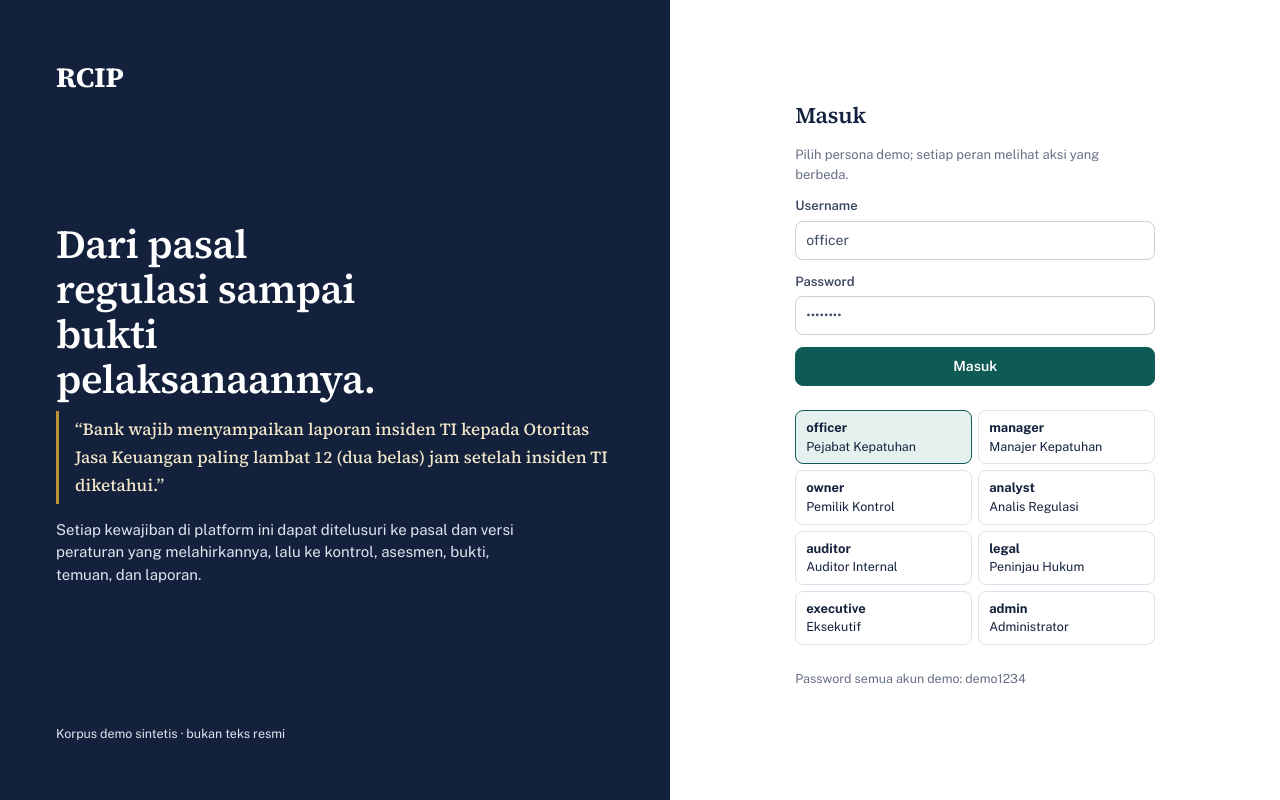
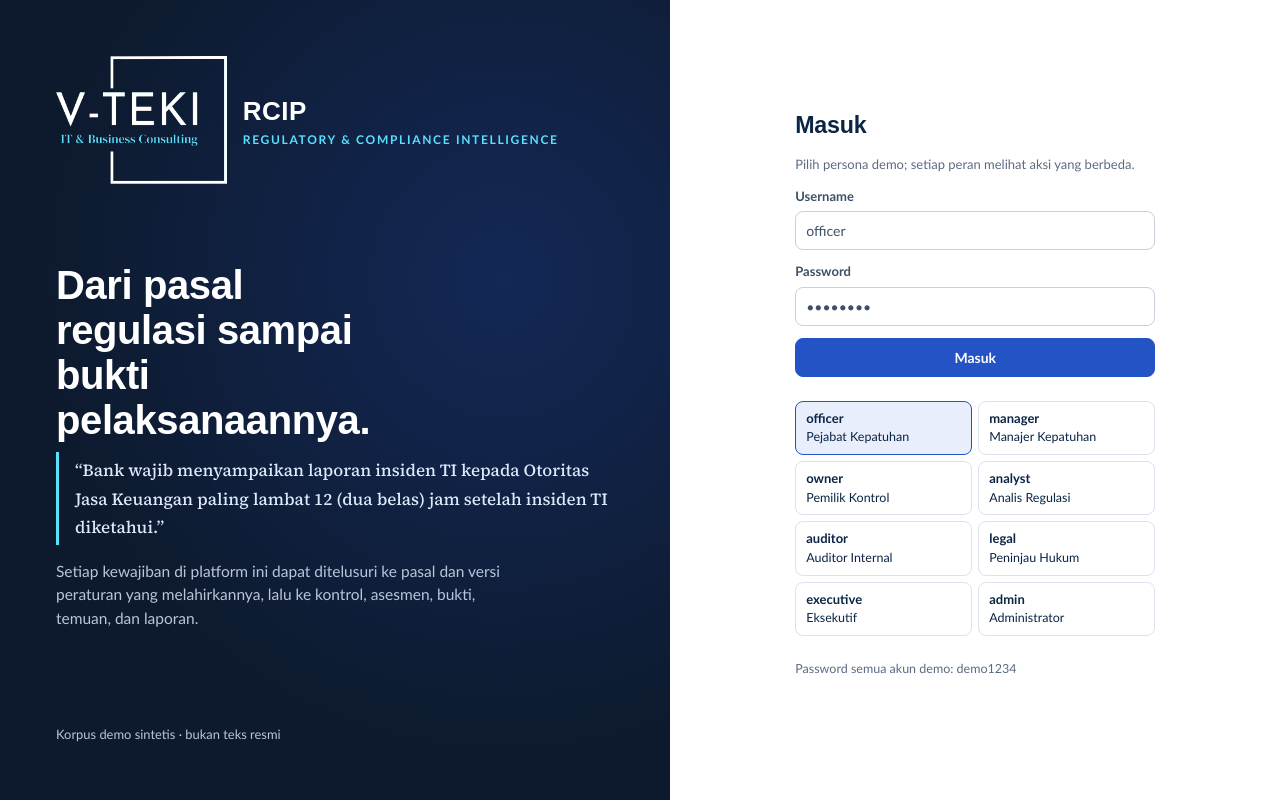
Before and after one commit to vivianawahyu-alt/RCIP_Platform, a React (Vite) app in the folder web/: page / in a window 1280 px wide. Built offline with nearby package versions, Linux system fonts and the light colour scheme.

Commit message:
Branding V-TEKI

```diff
--- a/web/index.html
+++ b/web/index.html
@@ -1,5 +1,9 @@
 <!doctype html>
 <html lang="id"><head><meta charset="UTF-8" /><meta name="viewport" content="width=device-width, initial-scale=1.0" />
 <link rel="preconnect" href="https://fonts.googleapis.com" /><link rel="preconnect" href="https://fonts.gstatic.com" crossorigin />
-<link href="https://fonts.googleapis.com/css2?family=Public+Sans:wght@400;600;700&family=Source+Serif+4:opsz,wght@8..60,500;8..60,600;8..60,700&display=swap" rel="stylesheet" />
-<title>RCIP — Regulatory & Compliance Intelligence</title></head><body><div id="root"></div><script type="module" src="/src/main.tsx"></script></body></html>
+<!-- Tipografi V-TEKI: Arial (judul) & Calibri (isi). Arimo & Carlito = padanan metrik terbuka. Source Serif 4 hanya untuk kutipan teks pasal. -->
+<link href="https://fonts.googleapis.com/css2?family=Arimo:wght@400;700&family=Carlito:ital,wght@0,400;0,700;1,400&family=Source+Serif+4:opsz,wght@8..60,500;8..60,600;8..60,700&display=swap" rel="stylesheet" />
+<meta name="theme-color" content="#0d1a2e" />
+<title>RCIP — Regulatory & Compliance Intelligence · V-TEKI</title>
+</head>
+<body><div id="root"></div><script type="module" src="/src/main.tsx"></script></body></html>
--- a/web/src/App.tsx
+++ b/web/src/App.tsx
@@ -83,7 +83,7 @@ export default function App() {
       <button onClick={logout}>Keluar</button>
     </div></div>
     <div className="mainbar"><div className="wrap">
-      <button className="wordmark" onClick={() => go(homeRoute(me.role))} aria-label="Beranda RCIP"><strong>RCIP</strong><span>Regulatory & Compliance Intelligence</span></button>
+      <button className="wordmark" onClick={() => go(homeRoute(me.role))}aria-label="Beranda RCIP"><img className="brand-logo" src={BRAND_LOGO} alt="V-TEKI IT & Business Consulting" /><i className="divider" aria-hidden="true" /><strong>RCIP</strong><span>Regulatory & Compliance Intelligence</span></button>
       <nav className="menu" aria-label="Menu utama">
         {MENU.map(g => ({ ...g, items: g.items.filter(i => canSeePage(me.role, i.route) && (!i.only || i.only.includes(me.role))) })).filter(g => g.items.length > 0).map(g => {
                     const active = g.items.some(i => i.route === (page === "peraturan" ? "katalog" : page));  // halaman detail ikut menandai Katalog
@@ -125,6 +125,7 @@ export default function App() {
     </main>
     {/* Footer ringkas: nama aplikasi + program, rata tengah (lihat footer.site di styles.css) */}
     <footer className="site"><div className="wrap">
+            <img className="brand-logo" src={BRAND_LOGO} alt="V-TEKI IT & Business Consulting" />
       <b>RCIP</b><p>Capstone V-TEKI × UKDW.</p>
     </div></footer>
     {cite && <div className="modal" onClick={() => setCite(null)}><div onClick={e => e.stopPropagation()} role="dialog" aria-modal="true" aria-label="Teks pasal">
@@ -136,6 +137,9 @@ export default function App() {
     </div></div>}
   </>;
 }
+
+// Logo resmi V-TEKI (Logo V-TEKI HD Trans, latar transparan) — web/public/brand/vteki-logo.png
+const BRAND_LOGO = `${import.meta.env.BASE_URL}brand/vteki-logo.png`;
 
 const PERSONAS: [string, string][] = [["officer", "Pejabat Kepatuhan"], ["manager", "Manajer Kepatuhan"], ["owner", "Pemilik Kontrol"],
   ["analyst", "Analis Regulasi"], ["auditor", "Auditor Internal"], ["legal", "Peninjau Hukum"], ["executive", "Eksekutif"], ["admin", "Administrator"]];
@@ -149,7 +153,7 @@ function Login({ onDone }: { onDone: (m: Me) => void }) {
   };
   return <div className="login-shell">
     <section className="login-art">
-      <div><strong style={{ fontFamily: "var(--serif)", fontSize: 28, color: "#fff" }}>RCIP</strong></div>
+      <div className="login-brand"><img className="brand-logo" src={BRAND_LOGO} alt="V-TEKI IT & Business Consulting" /><div><strong>RCIP</strong><span>Regulatory & Compliance Intelligence</span></div></div>
       <div>
         <h1>Dari pasal regulasi sampai bukti pelaksanaannya.</h1>
         <div className="verbatim">“Bank wajib menyampaikan laporan insiden TI kepada Otoritas Jasa Keuangan paling lambat 12 (dua belas) jam setelah insiden TI diketahui.”</div>
--- a/web/src/styles.css
+++ b/web/src/styles.css
@@ -1,26 +1,35 @@
-/* RCIP — tampilan portal regulasi. Struktur terinspirasi portal informasi hukum; identitas visual sendiri. */
+/* RCIP — tampilan portal regulasi dengan identitas visual V-TEKI (IT & Business Consulting).
+   Palet & tipografi dari V-TEKI Company Profile 2026: navy #0B2545, latar gelap #0D1A2E, teks #4A5C74,
+   garis #DBE2EE, aksen teal #0E7C86, biru #2353C4, cyan #5AE0FF; judul Arial Bold, isi Calibri.
+   Nama variabel lama (--teal = warna aksi utama, dst.) dipertahankan agar seluruh halaman ikut berubah. */
 :root {
-  --ink: #14213d;
-  --ink-2: #3d4a63;
-  --muted: #667085;
-  --line: #dde2ea;
-  --surface: #f4f6f8;
+  --ink: #0b2545;          /* navy V-TEKI: judul & teks utama */
+  --ink-2: #3e4f67;        /* teks isi */
+  --muted: #5b6b82;        /* teks sekunder (kontras AA) */
+  --line: #dbe2ee;
+  --surface: #f4f7fb;      /* latar terang company profile */
   --paper: #ffffff;
-  --teal: #0e5a54;
-  --teal-2: #0b4843;
-  --teal-soft: #e5f1ef;
-  --seal: #b8932f;
-  --seal-soft: #f8f1dc;
+  --night: #0d1a2e;        /* latar gelap V-TEKI (header, login, footer) */
+  --night-2: #132856;
+  --teal: #2353c4;         /* warna aksi utama = biru V-TEKI (nama variabel lama dipertahankan) */
+  --teal-2: #1a3f99;
+  --teal-soft: #e8eefb;
+  --brand-teal: #0e7c86;   /* aksen label/eyebrow V-TEKI */
+  --brand-teal-soft: #e2f3f4;
+  --brand-cyan: #5ae0ff;   /* aksen di atas latar gelap */
+  --seal: #a8610a;         /* sitasi pasal (amber V-TEKI) */
+  --seal-soft: #fbf1e4;
   --red: #b42318; --red-soft: #fdecea;
   --amber: #b54708; --amber-soft: #fef3e2;
   --green: #067647; --green-soft: #e7f6ee;
   --blue: #1d4ed8; --blue-soft: #e8efff;
-  --serif: "Source Serif 4", Georgia, "Times New Roman", serif;
-  --sans: "Public Sans", system-ui, -apple-system, "Segoe UI", sans-serif;
+  --heading: Arial, Arimo, "Helvetica Neue", Helvetica, sans-serif;           /* judul: Arial Bold */
+  --sans: Calibri, Carlito, "Segoe UI", system-ui, -apple-system, sans-serif;  /* isi: Calibri */
+  --serif: "Source Serif 4", Georgia, "Times New Roman", serif;               /* hanya kutipan teks pasal */
   font-family: var(--sans);
   color: var(--ink);
   background: var(--surface);
-  font-size: 15px;
+  font-size: 15.5px;
   line-height: 1.5;
 }
 * { box-sizing: border-box; }
@@ -311,3 +320,46 @@ button.kpi:focus-visible { outline: 2px solid var(--seal); }
 .change-card .verbatim { margin-top: 12px; }
 .change-title { font-family: var(--serif); font-size: 18px; }
 @media (max-width: 760px) { .compare-bar { grid-template-columns: 1fr 1fr; } .compare-bar .field:first-child { grid-column: 1 / -1; } }
+
+/* ===================== Branding V-TEKI (menimpa gaya di atas) ===================== */
+:focus-visible { outline-color: var(--teal); }
+h1, h2, h3, h4 { font-family: var(--heading); font-weight: 700; color: var(--ink); }
+.utility { background: #08142a; color: #b9c6da; }
+.utility :focus-visible, .mainbar :focus-visible, .login-art :focus-visible, footer.site :focus-visible { outline-color: var(--brand-cyan); }
+/* header gelap seperti sampul company profile, agar logo resmi (putih + cyan) terlihat */
+.mainbar { background: var(--night); background-image: radial-gradient(ellipse at 70% 0%, var(--night-2) 0%, transparent 60%); border-bottom: 1px solid #1d2d4a; }
+.wordmark { align-items: center; gap: 12px; padding: 4px 0; }
+.brand-logo { display: block; height: 60px; width: auto; }
+.wordmark .divider { width: 1px; align-self: stretch; margin: 6px 0; background: #2c3e5e; }
+.wordmark strong { font-family: var(--heading); font-size: 22px; color: #fff; letter-spacing: .02em; }
+.wordmark span { color: #9fb2cd; }
+.menu-group > button { color: #dbe4f3; }
+.menu-group > button:hover, .menu-group.open > button { color: #fff; background: rgba(255, 255, 255, .08); }
+.menu-group > button.active { color: #fff; box-shadow: inset 0 -3px 0 var(--brand-cyan); }
+.dropdown { box-shadow: 0 12px 32px rgba(11, 37, 69, .18); }
+.dropdown b { color: var(--ink); }
+.dropdown button:hover b { color: var(--teal); }
+.searchrow button:hover { background: var(--teal); }
+/* label kecil di atas judul: gaya "eyebrow" V-TEKI */
+.crumbs { font-size: 12px; color: var(--brand-teal); margin-bottom: 8px; font-weight: 700; letter-spacing: .1em; text-transform: uppercase; }
+.facts b, .sevbar b, .kpi-value, .bab-title, .change-title { font-family: var(--heading); font-weight: 700; }
+.badge.teal { background: var(--brand-teal-soft); color: #0b6670; border-color: #b6dde0; }
+.cite { border-color: #ebd3b0; color: #7a4706; }
+.list button.rowlink:focus-visible, button.kpi:focus-visible { outline-color: var(--teal); }
+.flow span.done { background: #dce6f8; color: var(--teal-2); }
+.modal { background: rgba(11, 37, 69, .5); }
+table.data tr.clickable:hover td { background: #f7f9fd; }
+.login-art { background: var(--night); background-image: radial-gradient(ellipse at 75% 35%, var(--night-2) 0%, transparent 65%); color: #b9c6da; gap: 32px; }
+.login-brand { display: flex; align-items: center; gap: 16px; }
+.login-brand .brand-logo { height: 128px; }
+.login-brand strong { font-family: var(--heading); font-size: 26px; color: #fff; letter-spacing: .02em; }
+.login-brand span { display: block; font-size: 12px; color: var(--brand-cyan); font-weight: 700; letter-spacing: .14em; text-transform: uppercase; }
+.login-art .verbatim { color: #dce9fb; border-color: var(--brand-cyan); }
+.persona button:hover { border-color: var(--teal); }
+footer.site { background: var(--night); color: #9fb2cd; }
+footer.site .brand-logo { height: 44px; margin: 0 auto 8px; }
+footer.site b { font-family: var(--heading); }
+@media (max-width: 640px) {
+  .brand-logo { height: 42px; }
+  .login-brand .brand-logo { height: 72px; }
+}
--- a/web/src/ui.tsx
+++ b/web/src/ui.tsx
@@ -51,9 +51,9 @@ export function Status({ s }: { s?: string | null }) {
   const [label, tone] = STATE_LABEL[s] || [s, ""];
   return <span className={`badge ${tone}`} title={s}>{label}</span>;
 }
-const SEV: Record<string, [string, string]> = { CRITICAL: ["Kritis", "#7a0916"], HIGH: ["Tinggi", "#b42318"], MEDIUM: ["Sedang", "#b54708"], LOW: ["Rendah", "#667085"] };
+const SEV: Record<string, [string, string]> = { CRITICAL: ["Kritis", "#7a0916"], HIGH: ["Tinggi", "#b42318"], MEDIUM: ["Sedang", "#b54708"], LOW: ["Rendah", "#5b6b82"] };
 export function Sev({ s }: { s: string }) {
-  const [l, c] = SEV[s] || [s, "#667085"];
+  const [l, c] = SEV[s] || [s, "#5b6b82"];
   return <span className="sev" style={{ ["--c" as any]: c, color: c }}>{l}</span>;
 }
 export const SEVERITIES = ["CRITICAL", "HIGH", "MEDIUM", "LOW"];
@@ -130,10 +130,10 @@ export const canSeePage = (role: Role, page: string): boolean => {
 };
 
 export function ImpactIcon({ level }: { level: "high" | "medium" | "low" }) {
-  const c = level === "high" ? "#b42318" : level === "medium" ? "#b54708" : "#667085";
+  const c = level === "high" ? "#b42318" : level === "medium" ? "#b54708" : "#5b6b82";
   const bars = level === "high" ? 3 : level === "medium" ? 2 : 1;
   return <svg className="impact-ico" viewBox="0 0 18 18" aria-label={`dampak ${level}`} role="img">
-    {[0, 1, 2].map(i => <rect key={i} x={2 + i * 5.5} y={12 - i * 4} width="4" height={4 + i * 4} rx="1" fill={i < bars ? c : "#dde2ea"} />)}
+    {[0, 1, 2].map(i => <rect key={i} x={2 + i * 5.5} y={12 - i * 4} width="4" height={4 + i * 4} rx="1" fill={i < bars ? c : "#dbe2ee"} />)}
   </svg>;
 }
 
```
Also changed, not shown: web/public/brand/vteki-logo.png (added).
